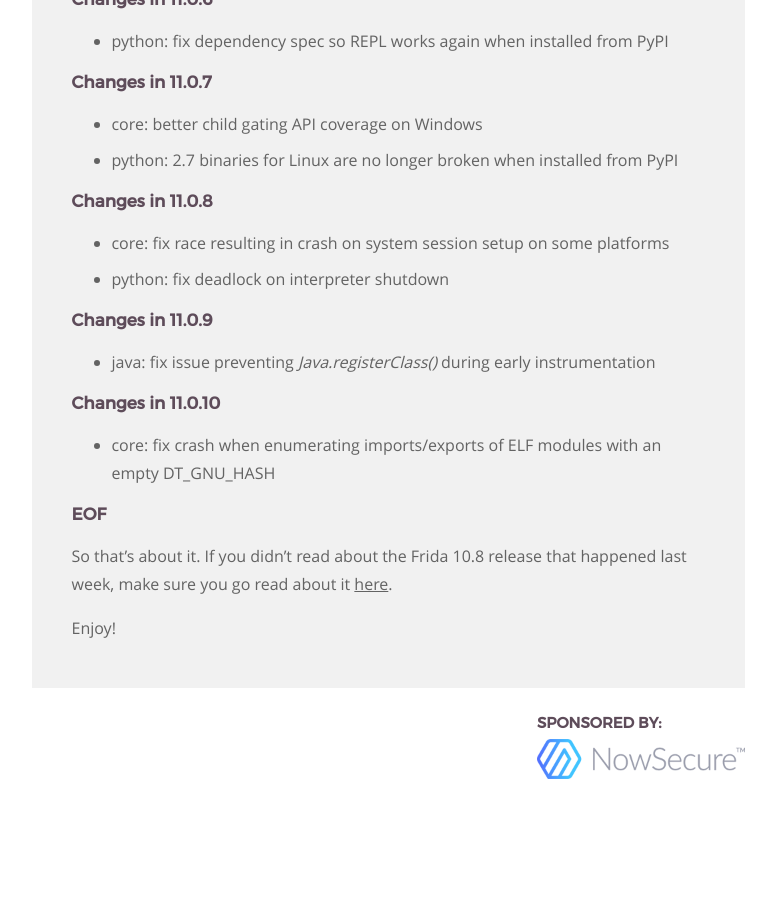
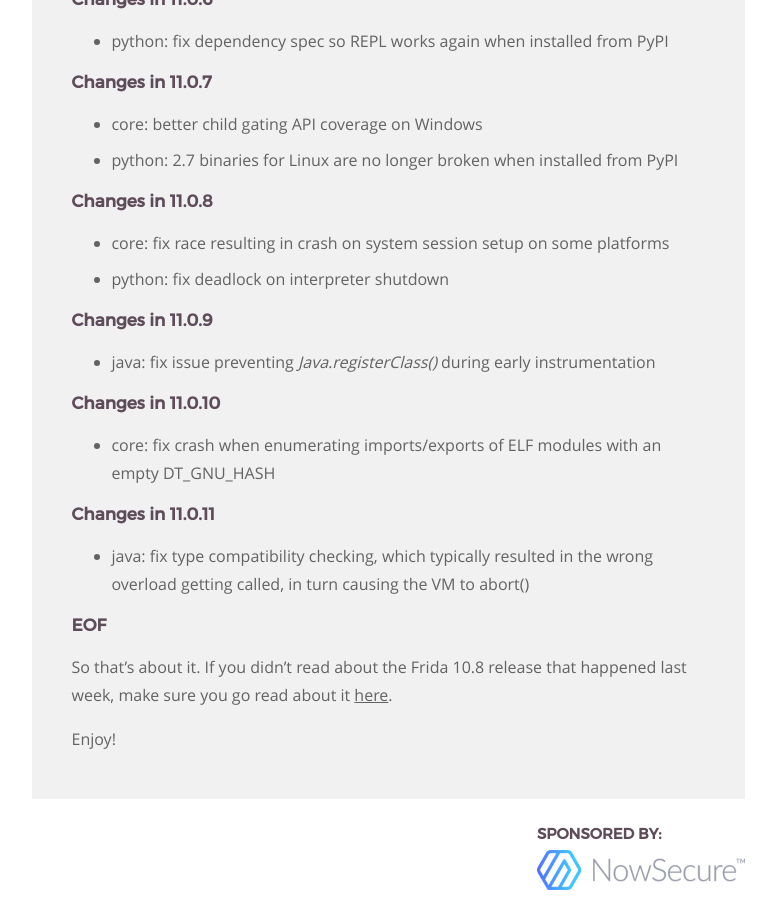
Before and after one commit to frida/frida-website, a Jekyll site: the page built from _posts/2018-05-05-frida-11-0-released.markdown, in a window 1280 px wide and 900 px high, scrolled down 6651 px. Shown: the whole window, without its empty margins (364-1140 px from the left). Built offline with Jekyll 4.4.1, drawn with Linux system fonts in a browser that asks for light colours; before the commit the page ends 7440 px from its top, so only the background shows below that.

Commit message:
Summarize changes in 11.0.11

```diff
--- a/_posts/2018-05-05-frida-11-0-released.markdown
+++ b/_posts/2018-05-05-frida-11-0-released.markdown
@@ -304,6 +304,11 @@ provided" from "empty *envp* provided".
 - core: fix crash when enumerating imports/exports of ELF modules with an empty
   DT_GNU_HASH
 
+### Changes in 11.0.11
+
+- java: fix type compatibility checking, which typically resulted in the wrong
+  overload getting called, in turn causing the VM to abort()
+
 ### EOF
 
 So that's about it. If you didn't read about the Frida 10.8 release that
```
